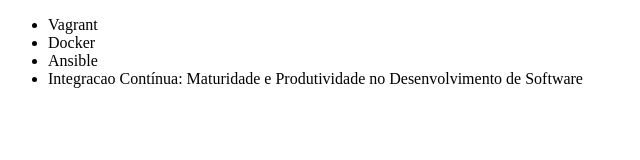
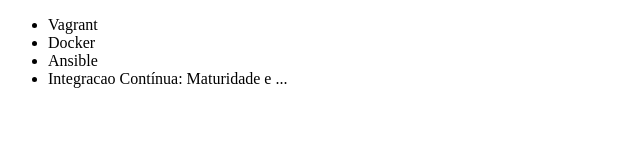
Before and after one commit to SnorlaxSPI/alura-git, a plain HTML site: page index.html in a window 1280 px wide. Shown: the whole page, without its empty margins (0-640 px from the left). Drawn offline with Linux system fonts and the light colour scheme.

Commit message:
Renomeando curso ...

```diff
--- a/index.html
+++ b/index.html
@@ -10,7 +10,7 @@
         <li>Vagrant</li>
         <li>Docker</li>
         <li>Ansible</li>
-        <li>Integracao Contínua: Maturidade e Produtividade no Desenvolvimento de Software</li>
+        <li>Integracao Contínua: Maturidade e ...</li>
     </ul>
 </body>
 </html>
```
